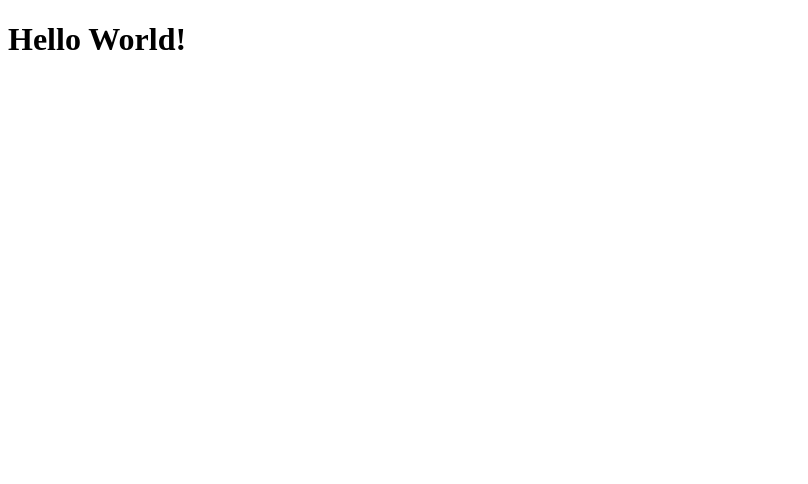
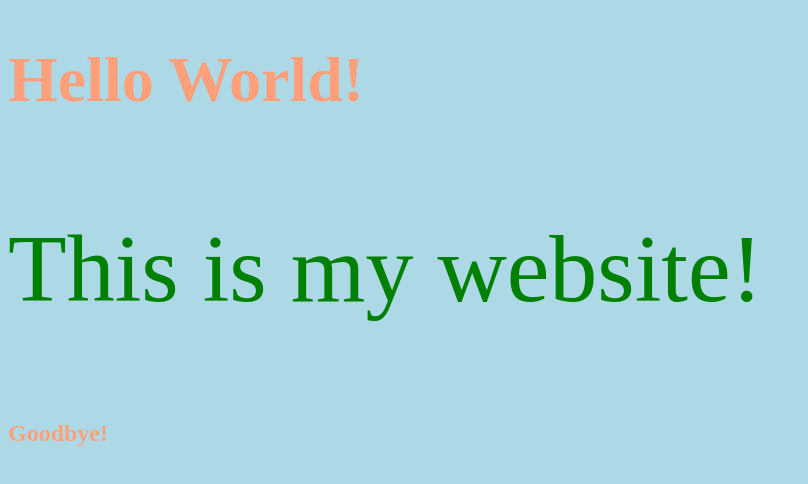
Before and after one commit to curapiln/new-website, a plain HTML site: page index.html in a window 1280 px wide. Shown: the whole page, without its empty margins (0-808 px from the left). Drawn offline with Linux system fonts and the light colour scheme.

Commit message:
add style.css, connect to index.html

```diff
--- a/index.html
+++ b/index.html
@@ -1,10 +1,16 @@
 <!DOCTYPE html>
 <html lang="en">
 <head>
+    <link rel="stylesheet" href="style.css" />
     <title>My Website</title>
 </head>
 <body>
-    <h1>Hello World!</h1>
+    <h1 class="header">Hello World!</h1>
+    <article>
 
+      <p>This is my website!</p>
+      </article>
+
+    <h2 class="header">Goodbye!</h2>
 </body>
 </html>
--- /dev/null
+++ b/style.css
@@ -0,0 +1,16 @@
+body {
+    background-color:lightblue;
+}
+
+h1 {
+  font-size: 4em
+}
+
+.header {
+    color: lightsalmon;
+}
+
+article p {
+    color: green;
+    font-size: 6em;
+}
```
